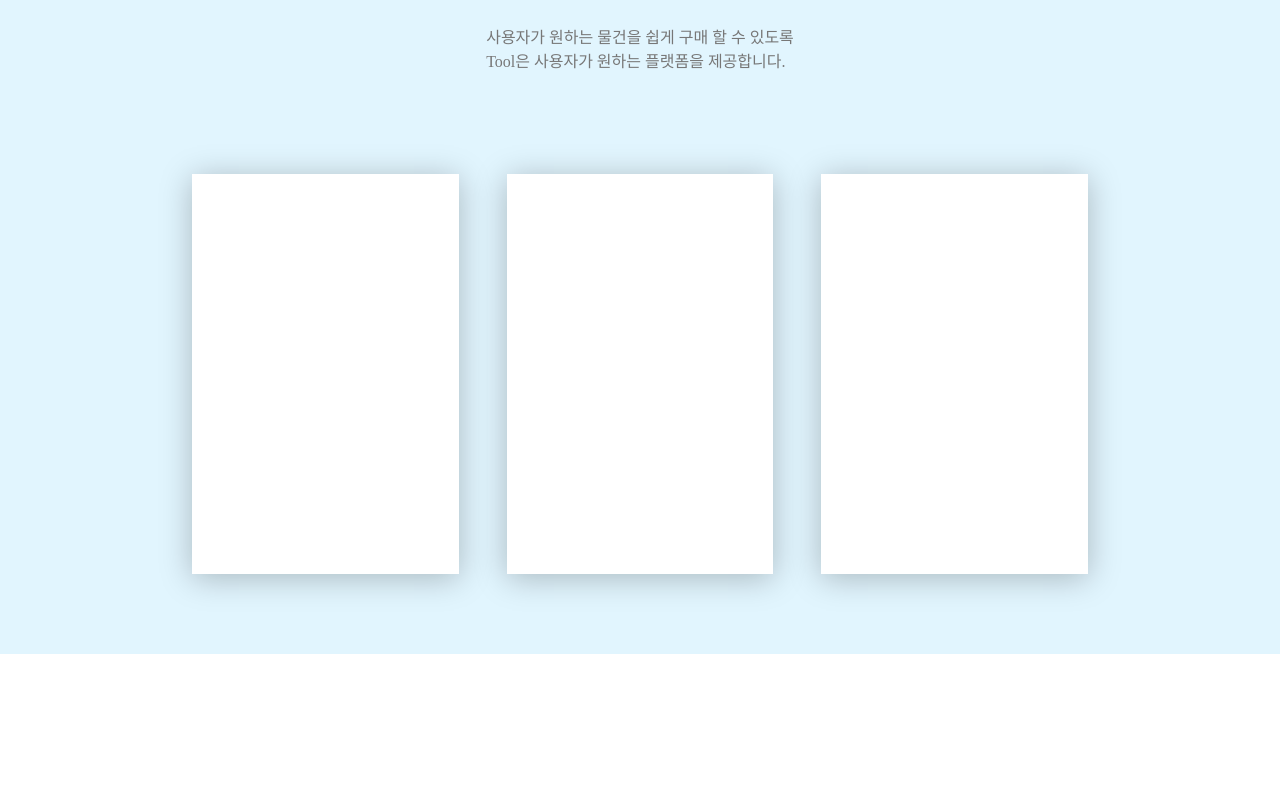
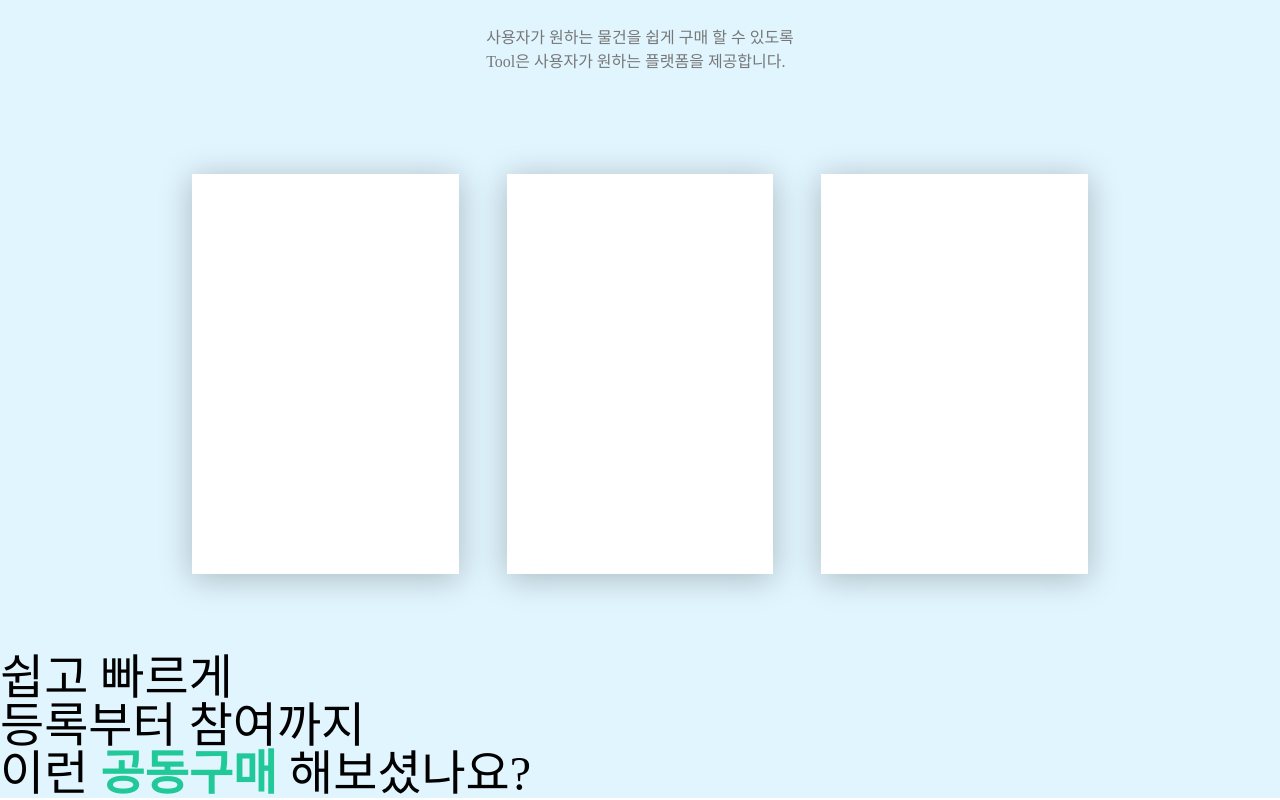
Before and after one commit to SooDongTae/Tool_Landing_Page, a Next.js app: page / in a window 1280 px wide. Shown: the part 946-1746 px from the top of the page. Before the commit the page ends 1600 px from the top, so only its background shows below. Built offline with nearby package versions, Linux system fonts and the light colour scheme; a web font is replaced by a local one.

Commit message:
Create::세번째 페이지 생성

```diff
--- /dev/null
+++ b/src/pageContainer/page_three.tsx
@@ -0,0 +1,15 @@
+import React from "react";
+
+const Page_three = () => {
+  return (
+    <div className="w-screen h-fit bg-bgBlue">
+      <h1 className="text-black text-5xl">
+        쉽고 빠르게
+        <br /> 등록부터 참여까지
+        <br /> 이런 <b className="text-green">공동구매</b> 해보셨나요?
+      </h1>
+    </div>
+  );
+};
+
+export default Page_three;
--- a/src/pages/index.tsx
+++ b/src/pages/index.tsx
@@ -1,11 +1,13 @@
 import { Main } from "../pageContainer/main";
 import { PageOne } from "../pageContainer/page_one";
+import Page_three from "../pageContainer/page_three";
 
 export default function Home() {
   return (
     <>
       <Main />
       <PageOne />
+      <Page_three />
     </>
   );
 }
```
